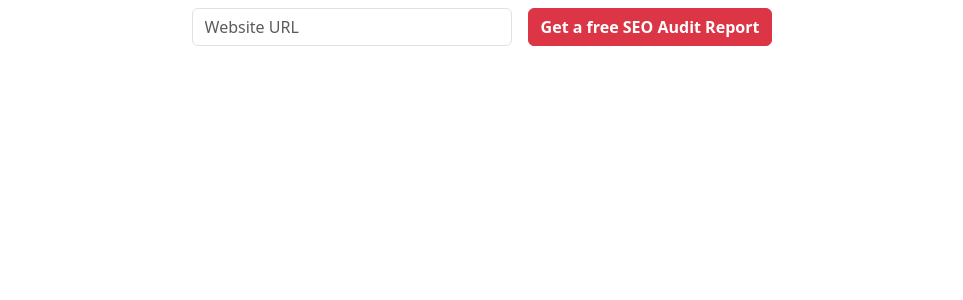
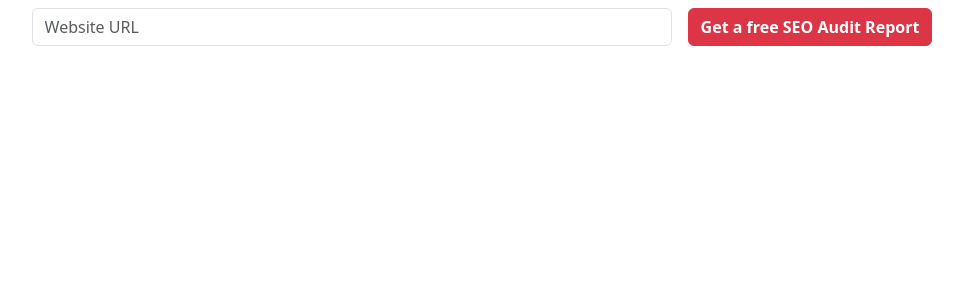
Before and after one commit to SagarPrasad160/seo-audit, a React (Vite) app: page / in a window 1280 px wide. Shown: the top 300 px of the page, without its empty margins (158-1121 px from the left). Built offline with nearby package versions, Linux system fonts and the light colour scheme; no server answers.

Commit message:
add flex wrap to AuditForm

```diff
--- a/src/components/AuditForm.jsx
+++ b/src/components/AuditForm.jsx
@@ -69,14 +69,13 @@ function AuditForm() {
 
   return (
     <form
-      action=""
-      className="d-flex justify-content-center"
+      className="d-flex flex-wrap justify-content-center"
       onSubmit={handleSubmit}
     >
       <input
         type="text"
         value={url}
-        className="form-control m-2 w-25"
+        className="form-control m-2 w-50"
         onChange={({ target }) => setURL(target.value)}
         placeholder="Website URL"
       />
```
